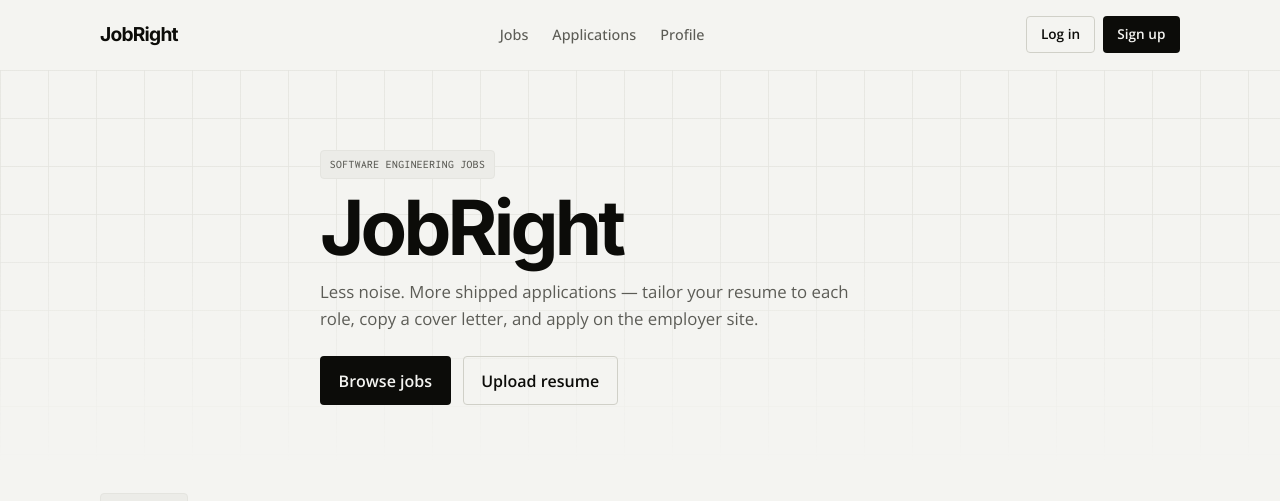
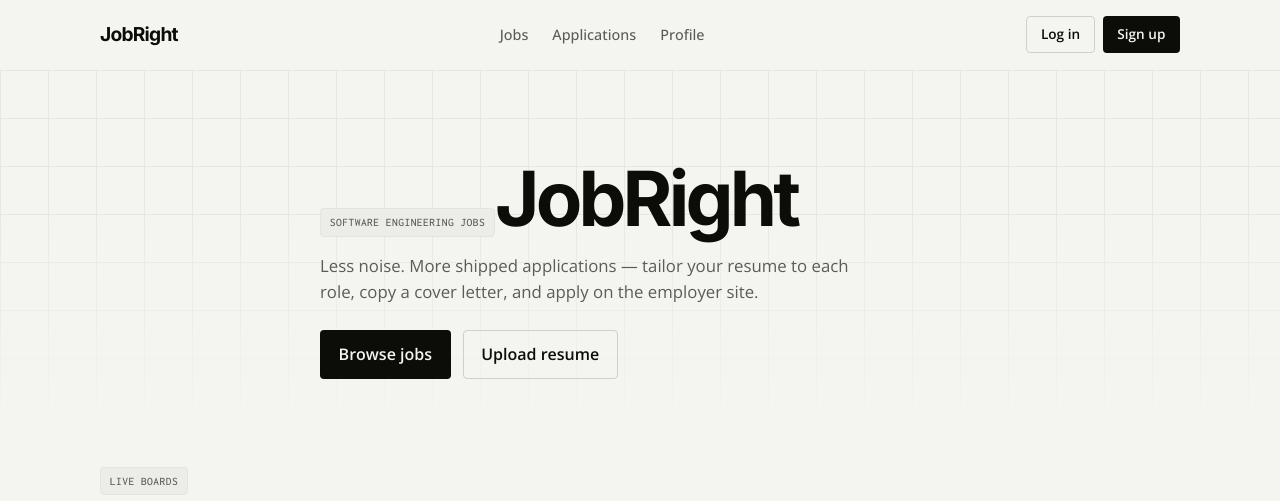
Before and after one commit to Aklile612/Jobright, a Next.js app in the folder apps/web/: page / in a window 1280 px wide. Shown: the top 501 px of the page. Built offline with nearby package versions, Linux system fonts and the light colour scheme; no server answers.

Commit message:
Add brand mark and hero logo styles

```diff
--- a/apps/web/src/app/globals.css
+++ b/apps/web/src/app/globals.css
@@ -93,10 +93,21 @@
 }
 
 .brand {
+  display: inline-flex;
+  align-items: center;
+  gap: 0.55rem;
   font-family: var(--font-display);
   font-size: 1.2rem;
   font-weight: 700;
   letter-spacing: -0.04em;
+}
+
+.brand__mark {
+  display: block;
+  width: 28px;
+  height: 28px;
+  border-radius: 7px;
+  flex-shrink: 0;
 }
 
 .site-nav {
@@ -250,12 +261,23 @@
 }
 
 .hero__brand {
+  display: inline-flex;
+  align-items: center;
+  gap: 0.7rem;
   font-family: var(--font-display);
   font-size: clamp(3rem, 8vw, 4.75rem);
   font-weight: 700;
   letter-spacing: -0.05em;
   line-height: 0.95;
   margin: var(--space-3) 0 0;
+}
+
+.hero__mark {
+  display: block;
+  width: clamp(2.5rem, 6vw, 3.5rem);
+  height: clamp(2.5rem, 6vw, 3.5rem);
+  border-radius: 12px;
+  flex-shrink: 0;
 }
 
 .hero__copy {
```
